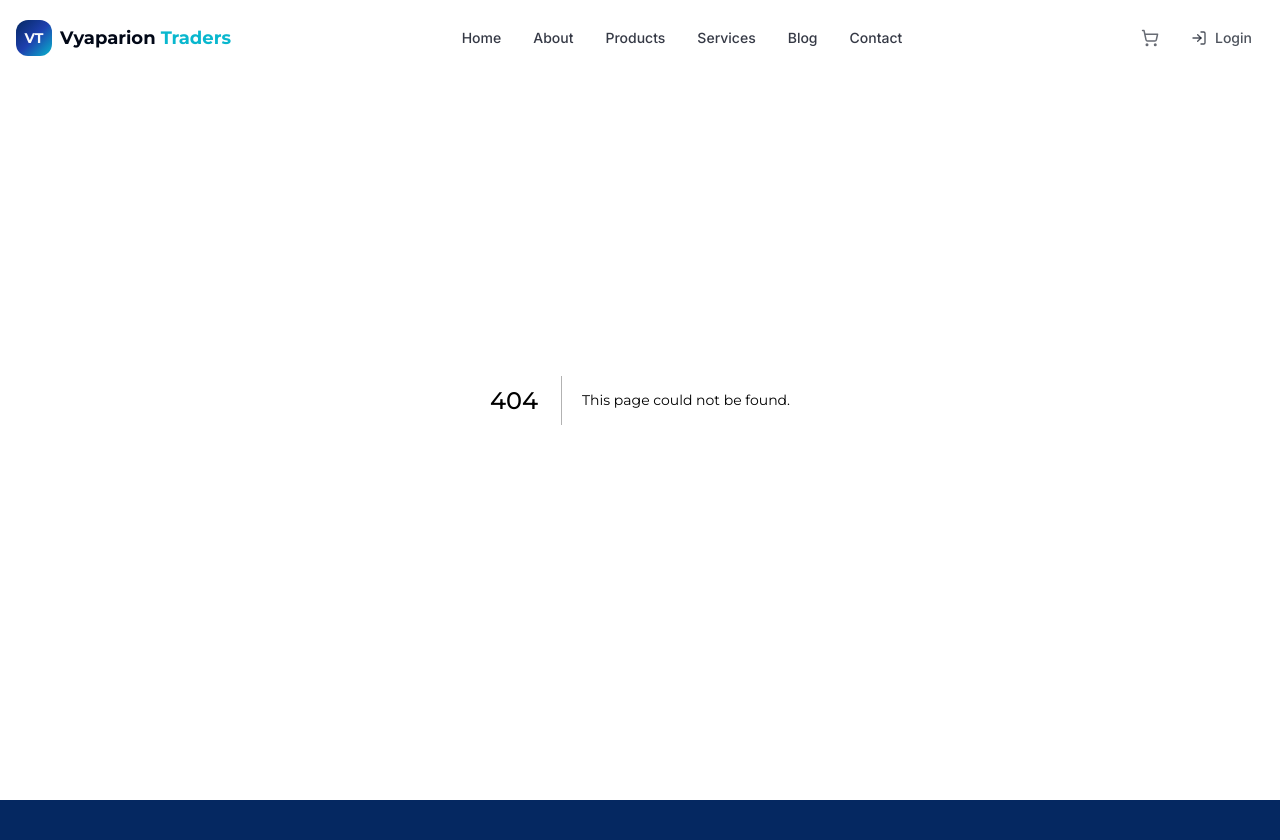
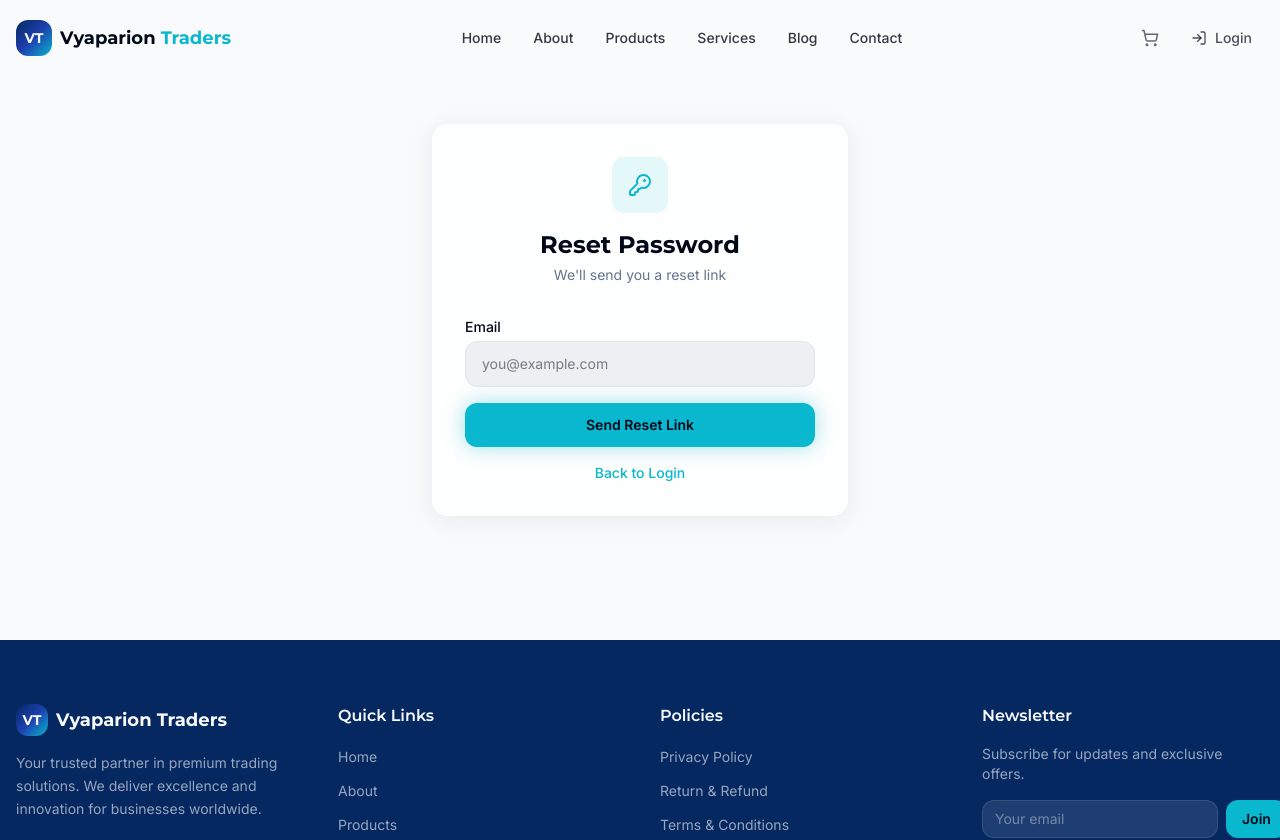
Before and after one commit to Mishrashubham10/vyaparion, a Next.js app: page /forgot-password in a window 1280 px wide. Before the commit this address had no page. Shown: the top 840 px of the page. Built offline with nearby package versions, Linux system fonts and the light colour scheme.

Commit message:
forgot-password added to the codebase

```diff
--- /dev/null
+++ b/app/forgot-password/page.tsx
@@ -0,0 +1,96 @@
+'use client';
+
+import { motion } from 'framer-motion';
+import { useState } from 'react';
+import { KeyRound } from 'lucide-react';
+import { fadeUp } from '@/lib/motion';
+import { toast } from 'sonner';
+import Link from 'next/link';
+
+const ForgotPassword = () => {
+  const [email, setEmail] = useState('');
+  const [sent, setSent] = useState(false);
+
+  const handleSubmit = (e: React.FormEvent) => {
+    e.preventDefault();
+    if (!email) {
+      toast.error('Please enter your email');
+      return;
+    }
+    setSent(true);
+    toast.success('Reset link sent to your email!');
+  };
+
+  return (
+    <>
+      <section className="py-24 min-h-[80vh] flex items-center">
+        <div className="container mx-auto px-4 max-w-md">
+          <motion.div
+            variants={fadeUp}
+            initial="hidden"
+            animate="visible"
+            className="glass-card rounded-2xl p-8 card-elevated"
+          >
+            <div className="text-center mb-8">
+              <div className="w-14 h-14 mx-auto rounded-xl bg-accent/10 flex items-center justify-center mb-4">
+                <KeyRound className="text-accent" size={24} />
+              </div>
+              <h1 className="text-2xl font-heading font-bold text-foreground">
+                Reset Password
+              </h1>
+              <p className="text-muted-foreground text-sm mt-1">
+                We&apos;ll send you a reset link
+              </p>
+            </div>
+            {sent ? (
+              <div className="text-center">
+                <p className="text-muted-foreground text-sm mb-4">
+                  Check your email for the reset link. If you don&apos;t see it,
+                  check your spam folder.
+                </p>
+                <Link
+                  href="/login"
+                  className="text-accent font-medium hover:underline text-sm"
+                >
+                  Back to Login
+                </Link>
+              </div>
+            ) : (
+              <form onSubmit={handleSubmit} className="space-y-4">
+                <div>
+                  <label className="text-sm font-medium text-foreground mb-1 block">
+                    Email
+                  </label>
+                  <input
+                    type="email"
+                    value={email}
+                    onChange={(e) => setEmail(e.target.value)}
+                    placeholder="you@example.com"
+                    className="w-full px-4 py-3 rounded-xl bg-muted border border-border text-foreground text-sm focus:outline-none focus:border-accent transition-colors"
+                  />
+                </div>
+                <motion.button
+                  whileHover={{ scale: 1.02 }}
+                  whileTap={{ scale: 0.98 }}
+                  className="w-full py-3 rounded-xl bg-accent text-accent-foreground font-semibold text-sm glow-accent"
+                >
+                  Send Reset Link
+                </motion.button>
+                <p className="text-center text-sm text-muted-foreground">
+                  <Link
+                    href="/login"
+                    className="text-accent font-medium hover:underline"
+                  >
+                    Back to Login
+                  </Link>
+                </p>
+              </form>
+            )}
+          </motion.div>
+        </div>
+      </section>
+    </>
+  );
+};
+
+export default ForgotPassword;
```
